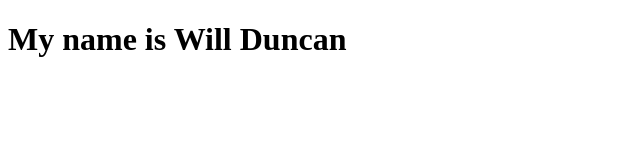
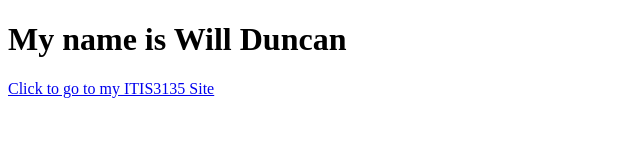
Before and after one commit to woduncanGH/woduncangh.github.io, a plain HTML site: page index.html in a window 1280 px wide. Shown: the whole page, without its empty margins (0-640 px from the left). Drawn offline with Linux system fonts and the light colour scheme.

Commit message:
Added link to subfolder

```diff
--- a/index.html
+++ b/index.html
@@ -9,3 +9,4 @@
     <h1>My name is Will Duncan</h1>
 </body>
 </html>
+<a href = "itis_3135/">Click to go to my ITIS3135 Site</a>
```
